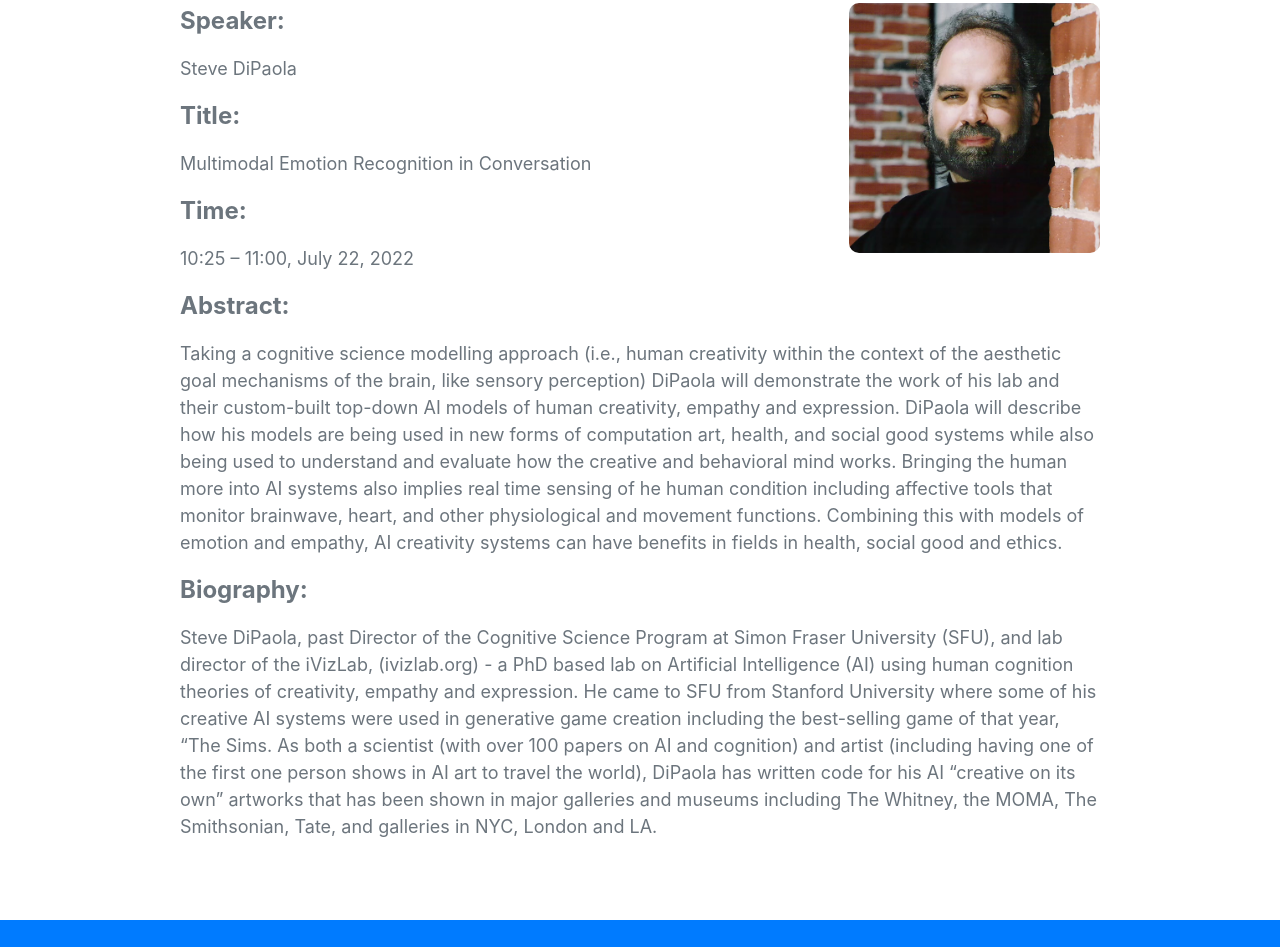
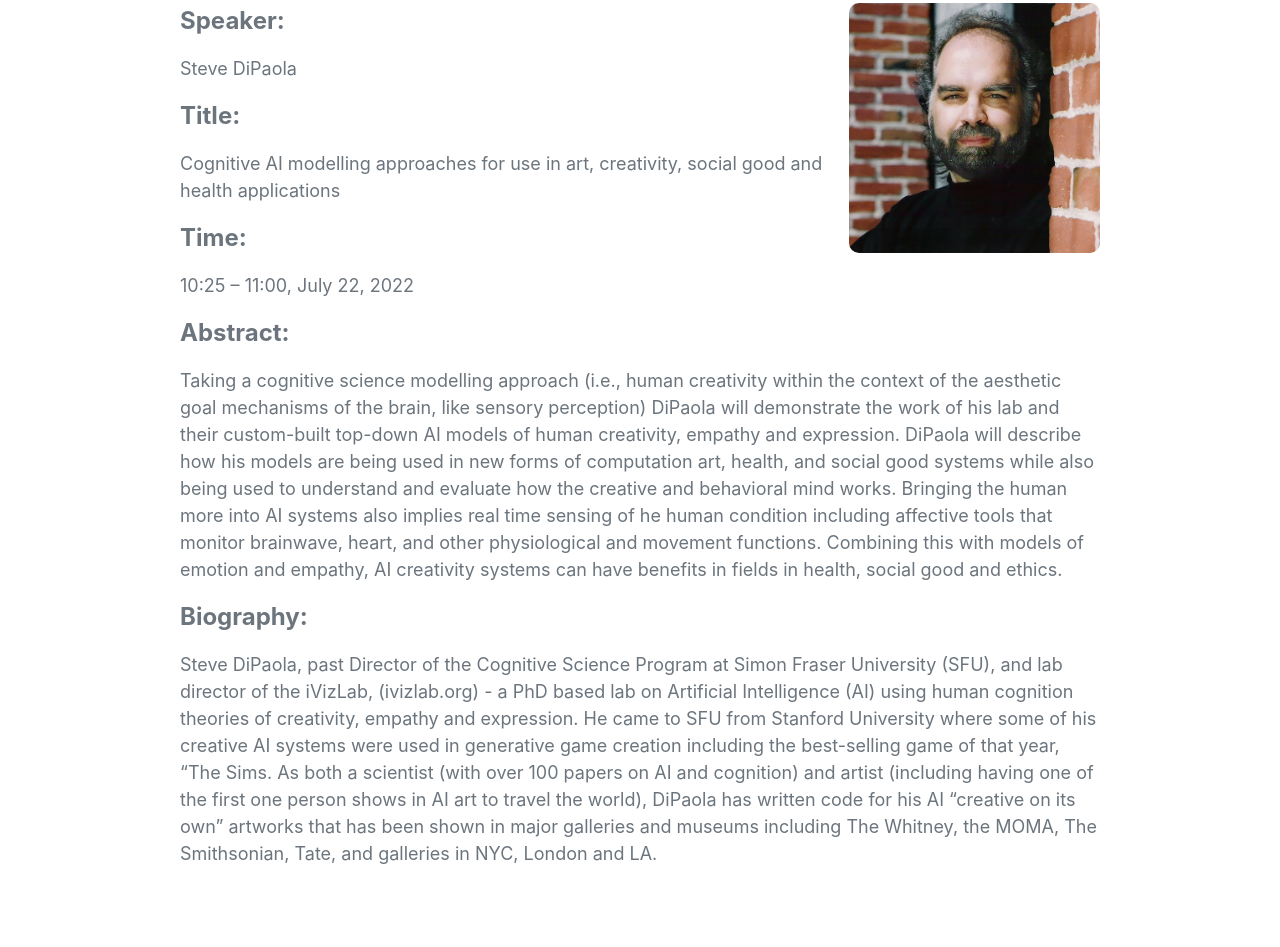
Before and after one commit to AIArt2022/aiart2022.github.io, a website with bundled scripts: page index.html in a window 1280 px wide. Shown: the part 3904-4851 px from the top of the page. Built offline with nearby package versions, Linux system fonts and the light colour scheme.

Commit message:
update keynotes

```diff
--- a/index.html
+++ b/index.html
@@ -310,7 +310,7 @@
             </p>
 
             <p class="text-muted" style="text-align: left; font-weight: light; font-size: 18px">
-              Multimodal Emotion Recognition in Conversation
+              Cognitive AI modelling approaches for use in art, creativity, social good and health applications
             </p>
             <p class="text-muted" style="text-align: left; font-weight: bold; font-size: 24px;">
               Time:
```
Also changed, not shown: _site/feed.xml, _site/index.html.
